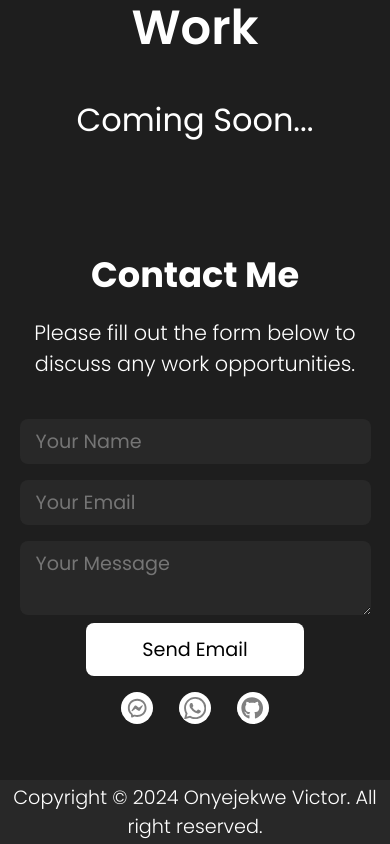
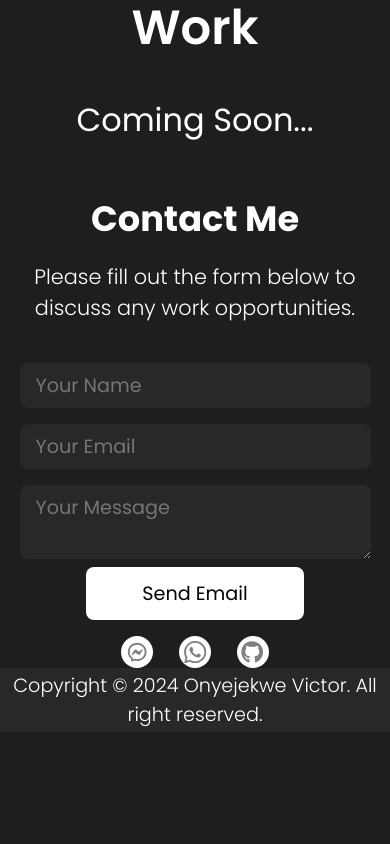
Before and after one commit to ovanda/Web-Portfolio, a React (Create React App) app: page / in a window 390 px wide. Shown: the part 2591-3435 px from the top of the page. After the commit the page ends 3323 px from the top, so only its background shows below. Built offline with nearby package versions, Linux system fonts and the light colour scheme.

Commit message:
fixd alignment issues in contact.css

```diff
--- a/src/components/Contact/contact.css
+++ b/src/components/Contact/contact.css
@@ -65,6 +65,10 @@
 }
 
 @media screen and (max-width: 600px) {
+
+    .contact {
+        margin: 0 auto;
+    }
     .contact #contactdes {
         font-size: 1.2rem;
     }
```
